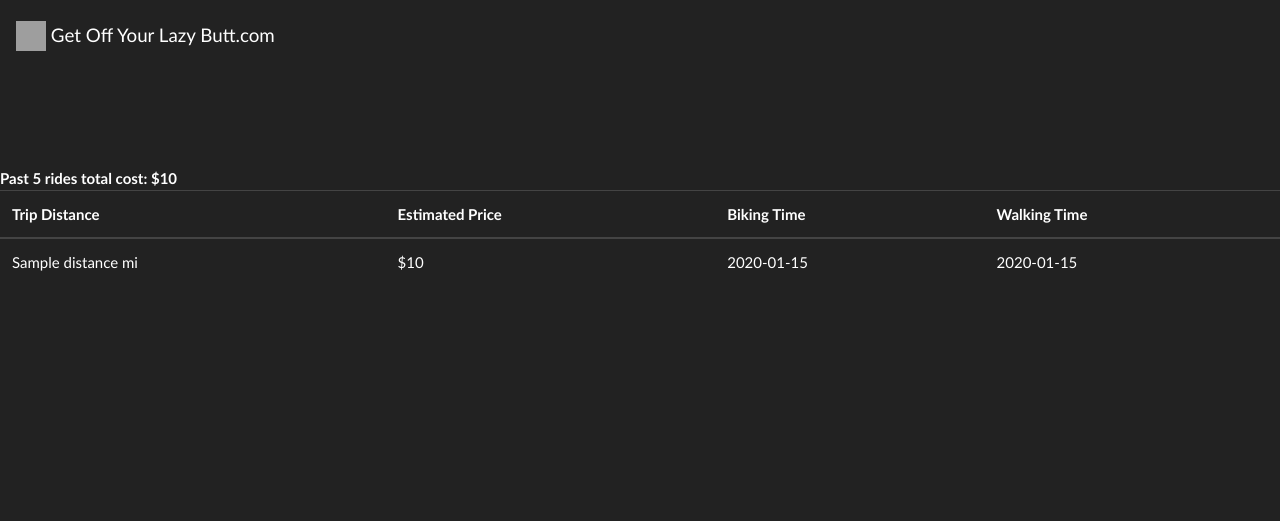
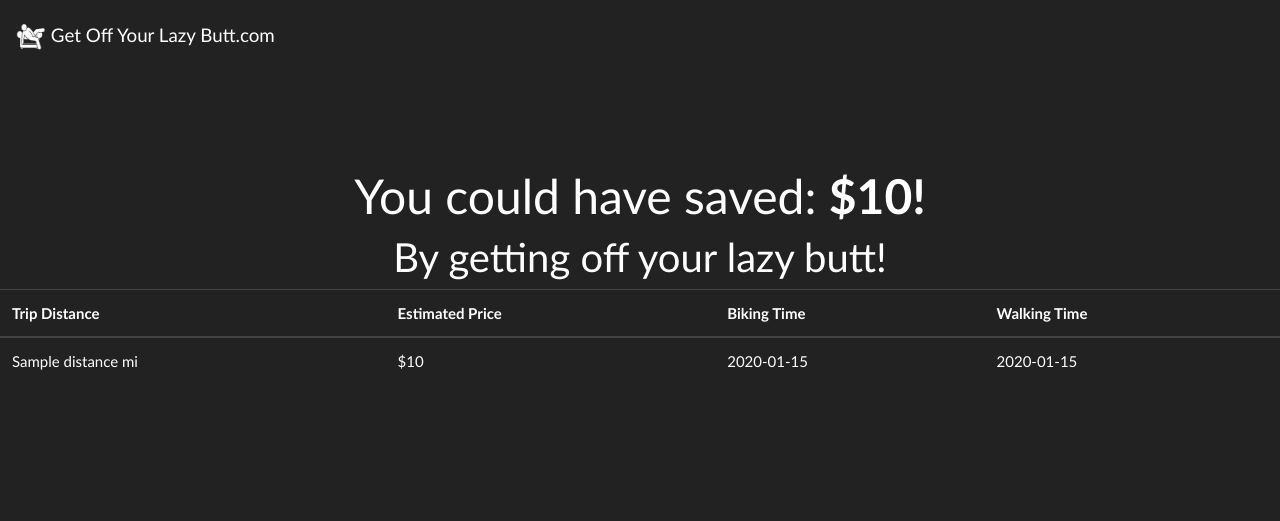
Before and after one commit to amshin98/slo-hacks-18-best-team-na, a Flask app: template templates/dashboard.html in a window 1280 px wide. Shown: the top 521 px of the page. Run offline with Flask 2, Linux system fonts and the light colour scheme; the template is opened without the code that fills it: most values are stand-ins (such as "Sample title", 1, 10 or a date in 2020); some libraries are stand-ins or nearby versions; grey boxes are pictures that could not be loaded.

Commit message:
fixed stuff

```diff
--- a/templates/dashboard.html
+++ b/templates/dashboard.html
@@ -30,7 +30,8 @@
 <br>
 <br>
 <br>
-
+<h1 class="text-center">You could have saved: <b>${{ user_data['price_tot'] }}!</b></h1>
+<h2 class="text-center">By getting off your lazy butt!</h2>
 </div>
 <table class="table">
 	<thead>
@@ -58,6 +59,5 @@
 		</tr>
 {% endfor %}
 	</tbody>
-<b>Past 5 rides total cost: ${{ user_data['price_tot'] }}</b>
 </body>
 </html>
```
Also changed, not shown: static/img/logo.png (renamed from static/img/websitelogo.png).
